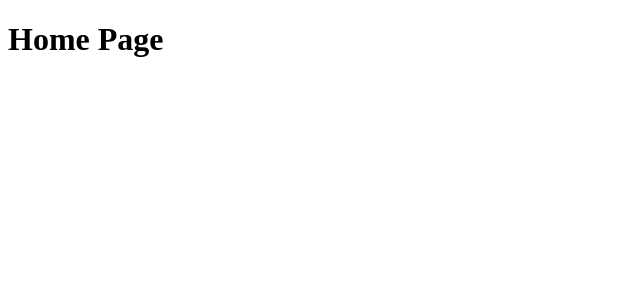
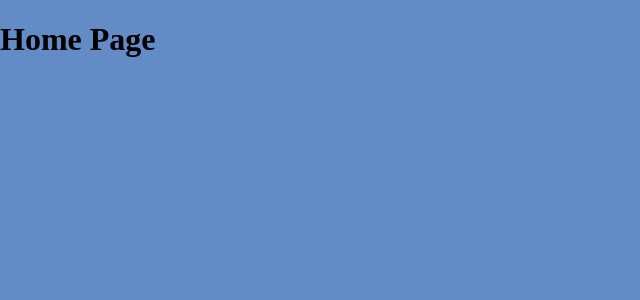
Before and after one commit to Louis-Gonzalez/green-Light, a Nuxt app: page / in a window 1280 px wide. Shown: the top 300 px of the page, without its empty margins (0-640 px from the left). Built offline with nearby package versions, Linux system fonts and the light colour scheme.

Commit message:
ADD main.css && config

```diff
--- /dev/null
+++ b/app/assets/css/main.css
@@ -0,0 +1,16 @@
+:root {
+    --primary-color: #007bff;
+    --secondary-color: #638bc5;
+    --tertiary-color: #e6ff00;
+    --success-color: green;
+    --warning-color: orange;
+    --error-color: red;
+    --text-color: black;
+}
+
+body {
+    margin: 0;
+    padding: 0;
+    color: var(--text-color);
+    background: var(--secondary-color);
+}
--- a/nuxt.config.ts
+++ b/nuxt.config.ts
@@ -1,5 +1,7 @@
-// https://nuxt.com/docs/api/configuration/nuxt-config
 export default defineNuxtConfig({
   compatibilityDate: '2025-07-15',
-  devtools: { enabled: true }
+  devtools: { enabled: true },
+  css: [
+    '~/assets/css/main.css'
+  ],
 })
```
